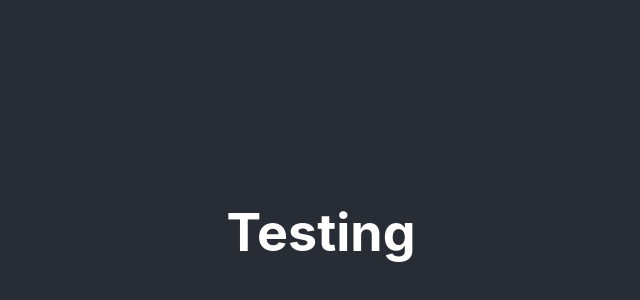
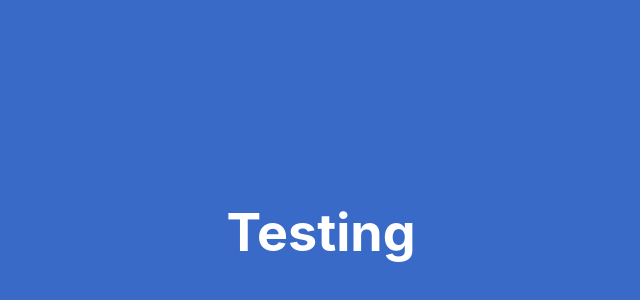
Before and after one commit to basitk41/time-management, a React (Create React App) app in the folder client/: page / in a window 1280 px wide. Shown: the part 168-468 px from the top of the page, without its empty margins (319-959 px from the left). Built offline with nearby package versions, Linux system fonts and the light colour scheme.

Commit message:
Color changed

```diff
--- a/client/src/App.css
+++ b/client/src/App.css
@@ -14,7 +14,7 @@
 }
 
 .App-header {
-  background-color: #282c34;
+  background-color: #3a6ac8;
   min-height: 100vh;
   display: flex;
   flex-direction: column;
```
